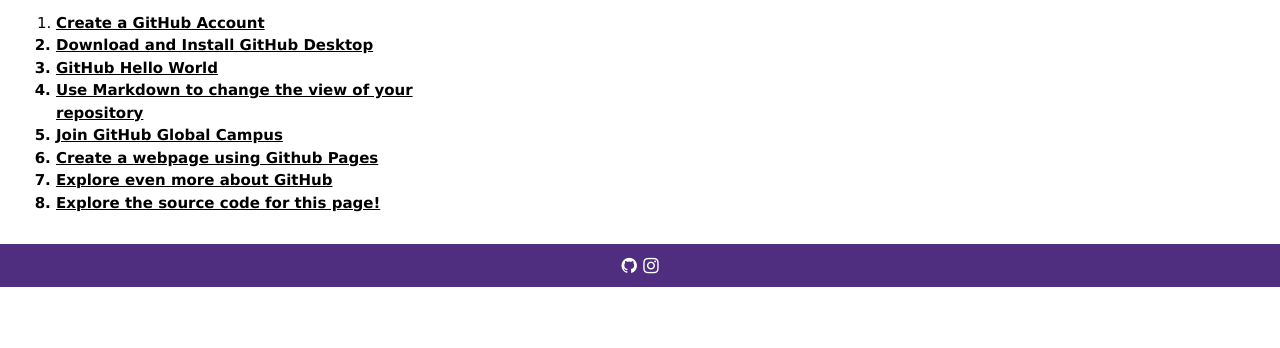
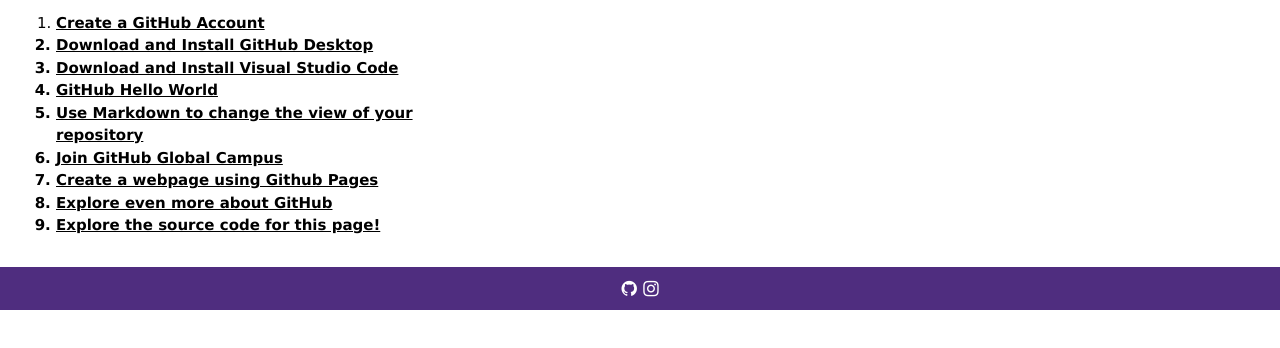
Before and after one commit to TeacherTalley/girlswhocode, a plain HTML site: page index.html in a window 1280 px wide. Shown: the part 438-786 px from the top of the page. Drawn offline with Linux system fonts and the light colour scheme.

Commit message:
Update index.html

```diff
--- a/index.html
+++ b/index.html
@@ -39,6 +39,7 @@
 
           <li><a href="https://docs.github.com/en/get-started/onboarding/getting-started-with-your-github-account"><b>Create a GitHub Account </a></li>
             <li><a href="https://desktop.github.com/"><b>Download and Install GitHub Desktop</a></li>
+            <li><a href="https://code.visualstudio.com/download"><b>Download and Install Visual Studio Code</a></li>
             <li><a href="https://docs.github.com/en/get-started/quickstart/hello-world"><b>GitHub Hello World </a></li>
               <li><a href="https://docs.github.com/en/get-started/writing-on-github/getting-started-with-writing-and-formatting-on-github/basic-writing-and-formatting-syntax"><b>Use Markdown to change the view of your repository</a></li>
                 <li><a href="https://education.github.com/students"><b>Join GitHub Global Campus </a></li>
```
